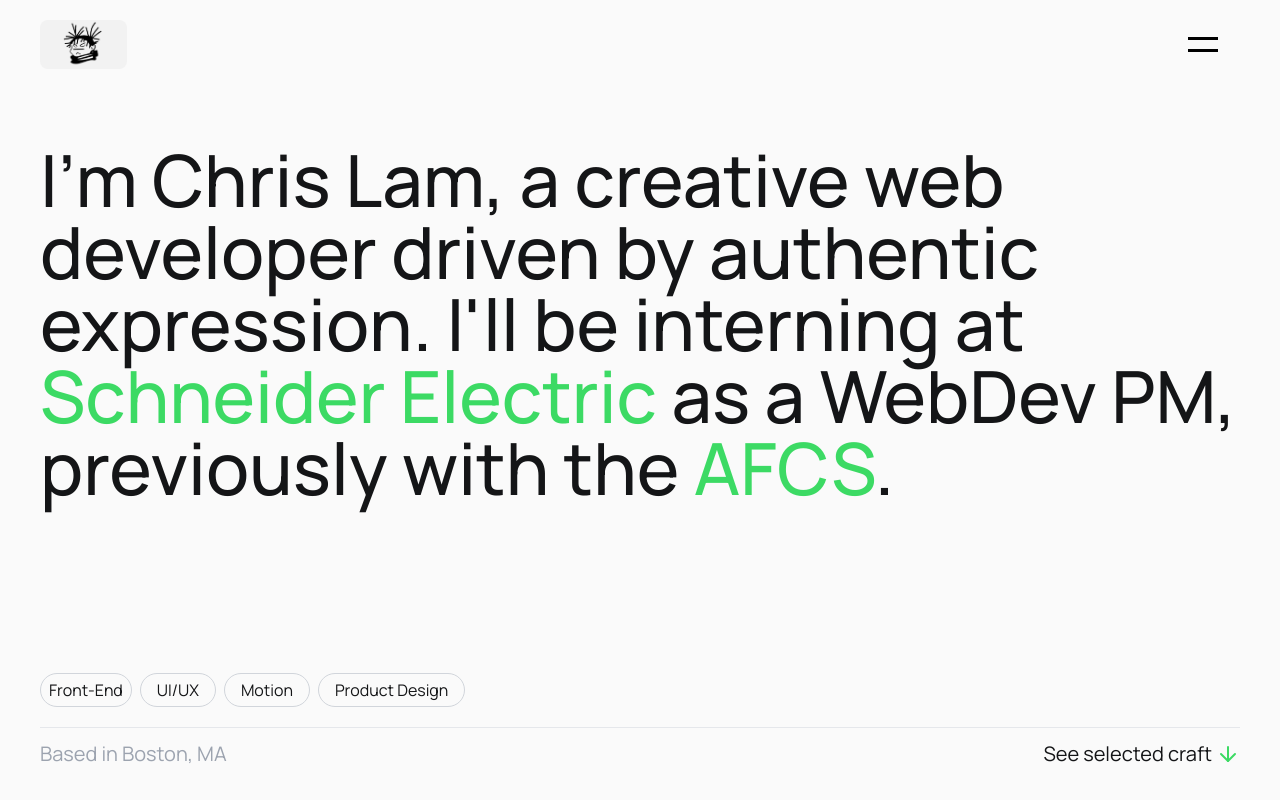
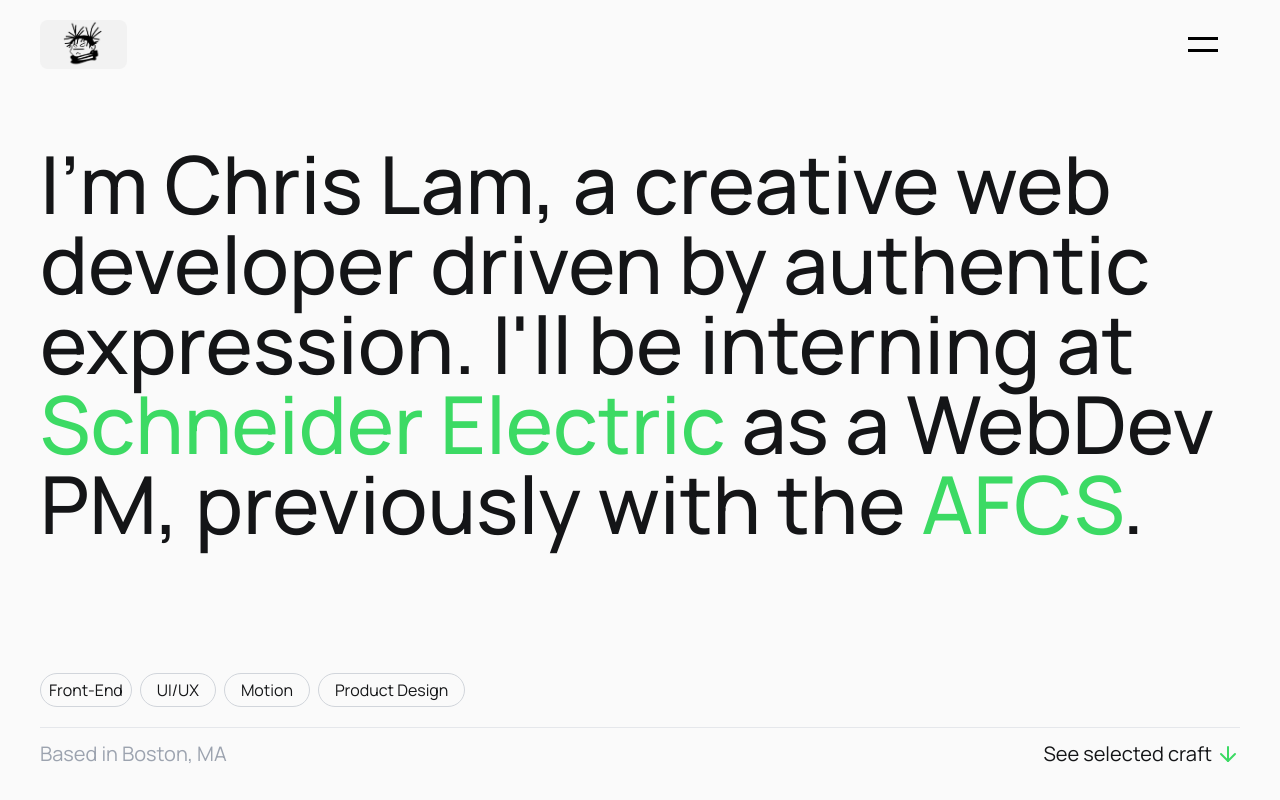
Before and after one commit to clam365/portfolio1, a Next.js app: page / in a window 1280 px wide. Built offline with nearby package versions, Linux system fonts and the light colour scheme.

Commit message:
hero section with animations completed

```diff
--- a/app/globals.css
+++ b/app/globals.css
@@ -1,5 +1,5 @@
 @import url('https://fonts.googleapis.com/css2?family=Manrope:wght@300;400;500;700&display=swap');
-
+@import url('https://fonts.googleapis.com/css2?family=Open+Sans:ital,wght@0,300..800;1,300..800&display=swap');
 @tailwind base;
 @tailwind components;
 @tailwind utilities;
--- a/components/hero/hero.js
+++ b/components/hero/hero.js
@@ -1,12 +1,22 @@
 "use client";
 import Link from "next/link";
 import { ArrowDown } from "lucide-react";
+import { motion } from "framer-motion";
 
 export default function Hero() {
+    const fadeIn = {
+        hidden: { opacity: 0 },
+        show: { opacity: 1, transition: { duration: 0.75 } },
+    };
+
     return (
         <section className="pt-14 min-h-[85vh] flex flex-col">
-            <div className="max-w-[85rem] flex-grow">
-                <h1 className="text-slight-black font-medium text-4xl md:text-6xl lg:text-7xl">
+            <div className="max-w-[100rem] flex-grow">
+                <motion.h1
+                    className={"text-slight-black font-medium text-4xl md:text-6xl lg:text-[5rem]"}
+                    initial={{ opacity: 0, x: 15 }}
+                    animate={{ opacity: 1, x: 0 }}
+                    transition={{ type: "spring", stiffness: 25, damping: 12 }}>
                     I&#39;m Chris Lam, a creative web developer driven by authentic expression.
                     I&#39;ll be interning at{" "}
                     <span className="text-spotify hover:text-slight-black">
@@ -16,10 +26,14 @@
                     <span className="text-spotify hover:text-slight-black">
                         <Link href={"https://afciviliancareers.com/"}>AFCS</Link>
                     </span>.
-                </h1>
+                </motion.h1>
             </div>
 
-            <footer>
+            <motion.footer
+                initial="hidden"
+                animate="show"
+                variants={fadeIn}
+            >
                 <div className="flex gap-x-2">
                     <p className="border border-gray-300 rounded-full px-2 py-1 text-md inline-block text-slight-black">Front-End</p>
                     <p className="border border-gray-300 rounded-full px-4 py-1 text-md inline-block text-slight-black">UI/UX</p>
@@ -35,7 +49,7 @@
                         </p>
                     </Link>
                 </div>
-            </footer>
+            </motion.footer>
         </section>
     );
 }
```
